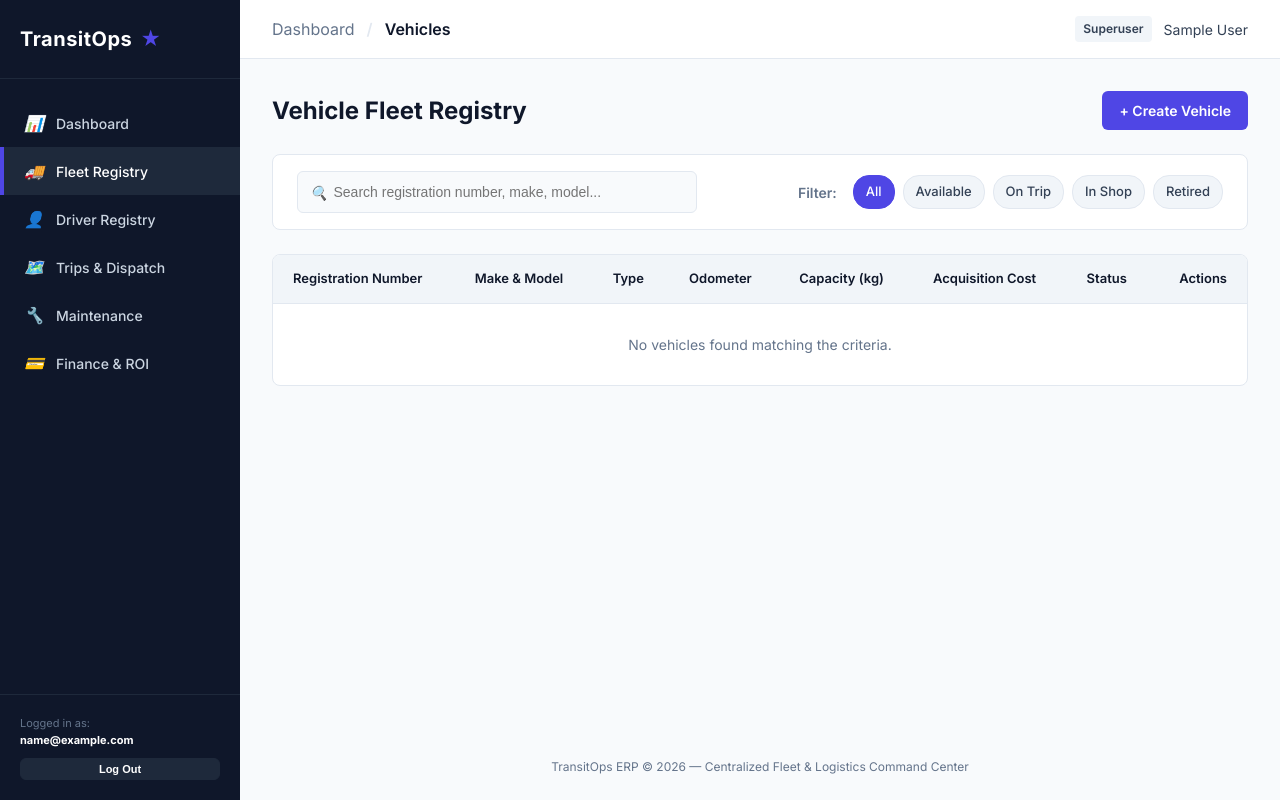
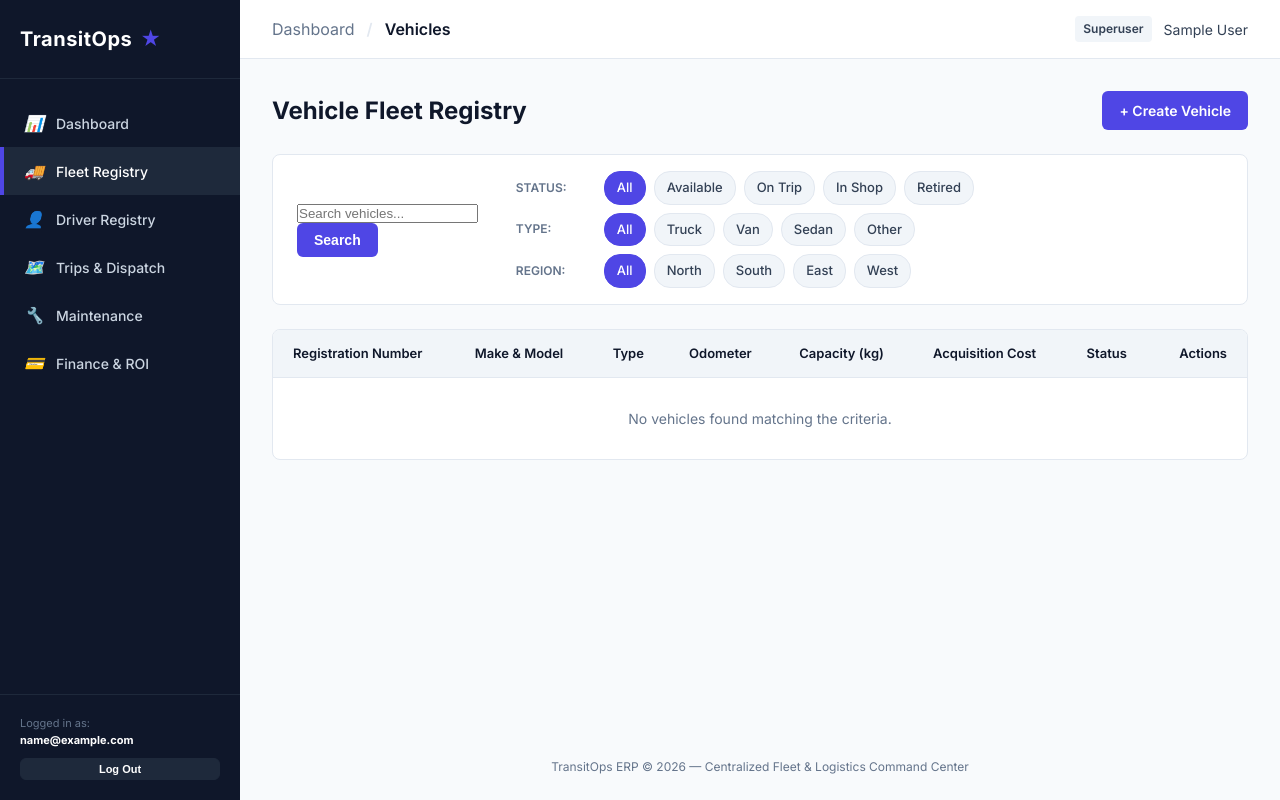
Before and after one commit to Shrujal00/transit-ops-odoo, a Django app: page /vehicles/ in a window 1280 px wide. Run offline with Django 5.2, Linux system fonts and the light colour scheme; the visitor is signed in with stand-in values (Sample User, id 1); data that the repository does not hold is empty.

Commit message:
Integrate Chart.js visualizations, smart buttons, and multi-criteria filter chips in the registry.

```diff
--- a/core/templates/core/vehicle_detail.html
+++ b/core/templates/core/vehicle_detail.html
@@ -196,7 +196,7 @@
                         <td>{{ log.date }}</td>
                         <td>{{ log.liters }} L</td>
                         <td>${{ log.cost }}</td>
-                        <td>${{ log.cost|default:0|dictsort:"" }} (Calculated on the fly)</td>
+                        <td>${{ log.price_per_liter|floatformat:2 }}/L</td>
                     </tr>
                 {% empty %}
                     <tr>
--- a/core/templates/core/vehicle_list.html
+++ b/core/templates/core/vehicle_list.html
@@ -18,20 +18,44 @@
 
 <!-- Search & Filters Bar (Odoo Style) -->
 <div class="filters-bar">
-    <form method="get" action="" class="search-box">
-        <i>🔍</i>
-        <input type="text" name="q" placeholder="Search registration number, make, model..." value="{{ search_query }}">
+    <form method="get" action="" class="search-form">
+        <input type="text" name="q" placeholder="Search vehicles..." value="{{ search_query }}">
+        <button type="submit" class="btn btn-primary">Search</button>
         {% if current_status %}
             <input type="hidden" name="status" value="{{ current_status }}">
         {% endif %}
+        {% if current_type %}
+            <input type="hidden" name="type" value="{{ current_type }}">
+        {% endif %}
+        {% if current_region %}
+            <input type="hidden" name="region" value="{{ current_region }}">
+        {% endif %}
     </form>
 
-    <div class="filter-chips">
-        <span style="align-self: center; font-weight: 600; color: var(--text-muted); margin-right: 8px;">Filter:</span>
-        <a href="?q={{ search_query }}" class="chip {% if not current_status %}active{% endif %}">All</a>
-        {% for code, label in status_choices %}
-            <a href="?q={{ search_query }}&status={{ code }}" class="chip {% if current_status == code %}active{% endif %}">{{ label }}</a>
-        {% endfor %}
+    <div class="filter-chips" style="display: flex; flex-direction: column; gap: 8px; width: 100%;">
+        <div style="display: flex; align-items: center; gap: 8px; flex-wrap: wrap;">
+            <span style="font-weight: 600; color: var(--text-muted); width: 80px; font-size: 12px; text-transform: uppercase;">Status:</span>
+            <a href="?q={{ search_query }}&type={{ current_type }}&region={{ current_region }}" class="chip {% if not current_status %}active{% endif %}">All</a>
+            {% for code, label in status_choices %}
+                <a href="?q={{ search_query }}&status={{ code }}&type={{ current_type }}&region={{ current_region }}" class="chip {% if current_status == code %}active{% endif %}">{{ label }}</a>
+            {% endfor %}
+        </div>
+
+        <div style="display: flex; align-items: center; gap: 8px; flex-wrap: wrap;">
+            <span style="font-weight: 600; color: var(--text-muted); width: 80px; font-size: 12px; text-transform: uppercase;">Type:</span>
+            <a href="?q={{ search_query }}&status={{ current_status }}&region={{ current_region }}" class="chip {% if not current_type %}active{% endif %}">All</a>
+            {% for code, label in type_choices %}
+                <a href="?q={{ search_query }}&status={{ current_status }}&type={{ code }}&region={{ current_region }}" class="chip {% if current_type == code %}active{% endif %}">{{ label }}</a>
+            {% endfor %}
+        </div>
+
+        <div style="display: flex; align-items: center; gap: 8px; flex-wrap: wrap;">
+            <span style="font-weight: 600; color: var(--text-muted); width: 80px; font-size: 12px; text-transform: uppercase;">Region:</span>
+            <a href="?q={{ search_query }}&status={{ current_status }}&type={{ current_type }}" class="chip {% if not current_region %}active{% endif %}">All</a>
+            {% for code, label in region_choices %}
+                <a href="?q={{ search_query }}&status={{ current_status }}&type={{ current_type }}&region={{ code }}" class="chip {% if current_region == code %}active{% endif %}">{{ label }}</a>
+            {% endfor %}
+        </div>
     </div>
 </div>
 
```
Also changed, not shown: core/templates/core/dashboard.html (+89 -0 lines), static/css/style.css (+50 -40 lines).
